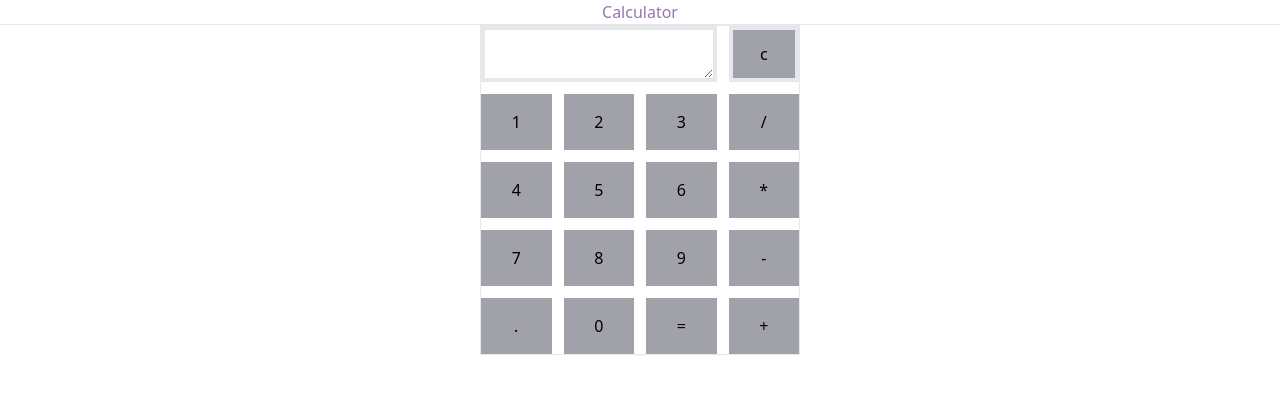
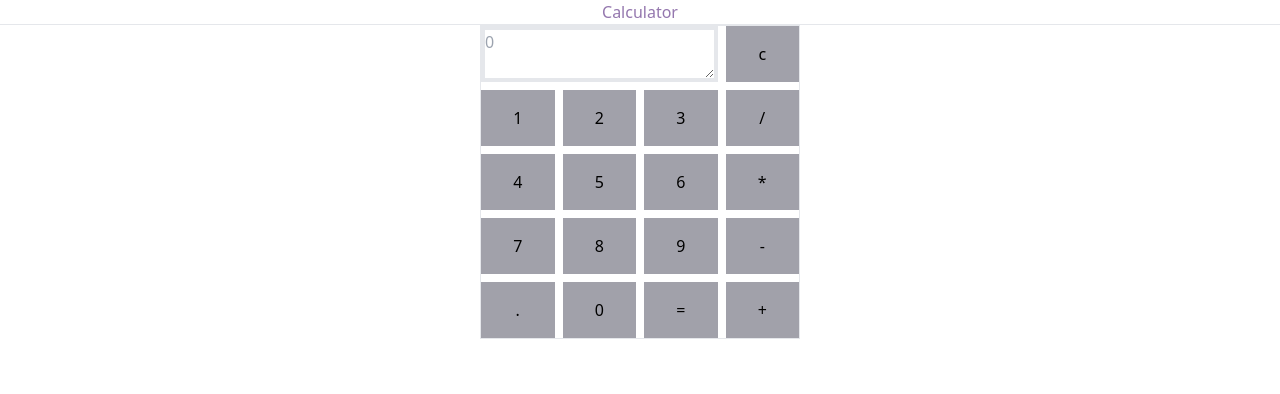
Before and after one commit to AmirhosseinOlyaei/D9-JS-Calculator, a plain HTML site: page index.html in a window 1280 px wide. Drawn offline with nearby package versions, Linux system fonts and the light colour scheme.

Commit message:
Add files via upload

```diff
--- a/index.html
+++ b/index.html
@@ -11,27 +11,27 @@
         <header style="color:rgb(148, 119, 174)">
             <div>Calculator</div>
         </header><hr>
-        <section class="border place-items-center w-1/4 mx-auto">
+        <section class="border place-items-center md:w-1/4 mx-auto">
 
-            <div class="grid grid-cols-4 grid-rows-5 gap-3 w-3/3 mx-auto">
-                <div class="col-start-1 col-end-4"><textarea type="text" value="" id="c" class="border border-4 border-gray w-full"></textarea></div>
-                <div class="bg-[#a1a1aa] grid place-items-center border border-4 border-gray"><button onclick="clr()">c</button></div>
-                <div class="bg-[#a1a1aa] grid place-items-center"><button onclick="document.getElementById('c').value+='1'">1</button></div>
-                <div class="bg-[#a1a1aa] grid place-items-center"><button onclick="document.getElementById('c').value+='2'">2</button></div>
-                <div class="bg-[#a1a1aa] grid place-items-center"><button onclick="document.getElementById('c').value+='3'">3</button></div>
-                <div class="bg-[#a1a1aa] grid place-items-center"><button onclick="document.getElementById('c').value+='/'">/</button></div>
-                <div class="bg-[#a1a1aa] grid place-items-center"><button onclick="document.getElementById('c').value+='4'">4</button></div>
-                <div class="bg-[#a1a1aa] grid place-items-center"><button onclick="document.getElementById('c').value+='5'">5</button></div>
-                <div class="bg-[#a1a1aa] grid place-items-center"><button onclick="document.getElementById('c').value+='6'">6</button></div>
-                <div class="bg-[#a1a1aa] grid place-items-center"><button onclick="document.getElementById('c').value+='*'">*</button></div>
-                <div class="bg-[#a1a1aa] grid place-items-center"><button onclick="document.getElementById('c').value+='7'">7</button></div>
-                <div class="bg-[#a1a1aa] grid place-items-center"><button onclick="document.getElementById('c').value+='8'">8</button></div>
-                <div class="bg-[#a1a1aa] grid place-items-center"><button onclick="document.getElementById('c').value+='9'">9</button></div>
-                <div class="bg-[#a1a1aa] grid place-items-center"><button onclick="document.getElementById('c').value+='-'">-</button></div>
-                <div class="bg-[#a1a1aa] grid place-items-center"><button onclick="document.getElementById('c').value+='.'">.</button></div>
-                <div class="bg-[#a1a1aa] grid place-items-center"><button onclick="document.getElementById('c').value+='0'">0</button></div>
-                <div class="bg-[#a1a1aa] grid place-items-center"><button onclick="solve()">=</div>
-                <div class="bg-[#a1a1aa] grid place-items-center"><button onclick="document.getElementById('c').value+='+'">+</button></div>
+            <div class="grid grid-cols-4 grid-rows-5 gap-2 w-3/3 mx-auto">
+                <textarea type="text" value="" id="c" placeholder="0" class="col-start-1 col-end-4 border border-4 border-gray w-full"></textarea>
+                <button onclick="clr()" class="bg-[#a1a1aa] grid place-items-center">c</button>
+                <button onclick="document.getElementById('c').value+='1'" class="bg-[#a1a1aa] grid place-items-center">1</button>
+                <button onclick="document.getElementById('c').value+='2'" class="bg-[#a1a1aa] grid place-items-center">2</button>
+                <button onclick="document.getElementById('c').value+='3'" class="bg-[#a1a1aa] grid place-items-center">3</button>
+                <button onclick="document.getElementById('c').value+='/'" class="bg-[#a1a1aa] grid place-items-center">/</button>
+                <button onclick="document.getElementById('c').value+='4'" class="bg-[#a1a1aa] grid place-items-center">4</button>
+                <button onclick="document.getElementById('c').value+='5'" class="bg-[#a1a1aa] grid place-items-center">5</button>
+                <button onclick="document.getElementById('c').value+='6'" class="bg-[#a1a1aa] grid place-items-center">6</button>
+                <button onclick="document.getElementById('c').value+='*'" class="bg-[#a1a1aa] grid place-items-center">*</button>
+                <button onclick="document.getElementById('c').value+='7'" class="bg-[#a1a1aa] grid place-items-center">7</button>
+                <button onclick="document.getElementById('c').value+='8'" class="bg-[#a1a1aa] grid place-items-center">8</button>
+                <button onclick="document.getElementById('c').value+='9'" class="bg-[#a1a1aa] grid place-items-center">9</button>
+                <button onclick="document.getElementById('c').value+='-'" class="bg-[#a1a1aa] grid place-items-center">-</button>
+                <button onclick="document.getElementById('c').value+='.'" class="bg-[#a1a1aa] grid place-items-center">.</button>
+                <button onclick="document.getElementById('c').value+='0'" class="bg-[#a1a1aa] grid place-items-center">0</button>
+                <button onclick="solve()" class="bg-[#a1a1aa] grid place-items-center">=</button>
+                <button onclick="document.getElementById('c').value+='+'" class="bg-[#a1a1aa] grid place-items-center">+</button>
 
             </div>
 
```
